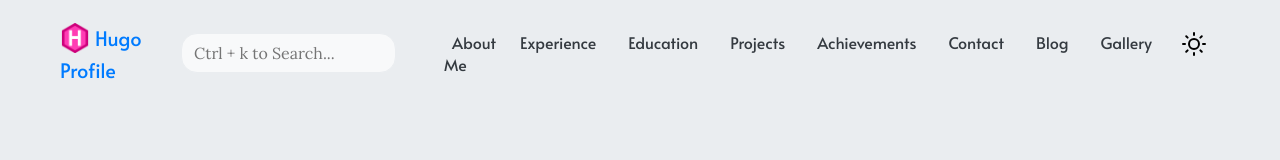
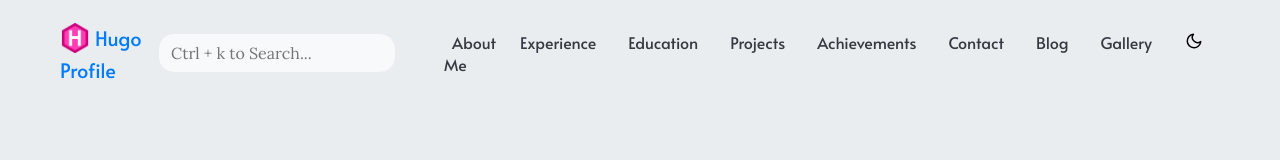
Before and after one commit to aryan-backend-wala/isabella_portfolio, a React (Vite) app: page / in a window 1280 px wide. Shown: the top 160 px of the page. Built offline with nearby package versions, Linux system fonts and the light colour scheme.

Commit message:
added dark mode to navbar and body

```diff
--- a/src/App.jsx
+++ b/src/App.jsx
@@ -1,9 +1,12 @@
 import NavBar from "./components/NavBar/NavBar";
+import ThemeProvider from "./ThemeContext";
 
 export default function App(){
   return (
-    <>
-      <NavBar />
-    </>
+    <ThemeProvider>
+      <div className="app">
+        <NavBar />
+      </div>
+    </ThemeProvider>
   )
 }
--- /dev/null
+++ b/src/ThemeContext.jsx
@@ -0,0 +1,38 @@
+import { createContext, useEffect, useState } from "react";
+
+export const ThemeContext = createContext();
+
+const ThemeProvider = ({ children }) => {
+  const [isDarkMode, setIsDarkMode] = useState(false);
+
+  const toggleTheme = () => {
+    setIsDarkMode(prevMode => !prevMode)
+  }
+
+  useEffect(() => {
+    const savedTheme = localStorage.getItem('theme');
+    if (savedTheme) {
+      setIsDarkMode(savedTheme === 'dark');
+    }
+  }, [])
+
+  useEffect(() => {
+    if (isDarkMode) {
+      document.body.classList.add('dark');
+      document.body.classList.remove('light');
+      localStorage.setItem('theme', 'dark');
+    } else {
+      document.body.classList.add('light');
+      document.body.classList.remove('dark');
+      localStorage.setItem('theme', 'light');
+    }
+  }, [isDarkMode]);
+
+  return (
+    <ThemeContext.Provider value={{ isDarkMode, toggleTheme }}>
+      {children}
+    </ThemeContext.Provider>
+  );
+}
+
+export default ThemeProvider;
--- a/src/components/NavBar/NavBar.css
+++ b/src/components/NavBar/NavBar.css
@@ -1,5 +1,6 @@
-@import url('https://fonts.googleapis.com/css2?family=Alata&display=swap');
-@import url('https://fonts.googleapis.com/css2?family=Alata&family=Lora:ital,wght@0,400..700;1,400..700&display=swap');
+#profileHeader {
+  height: 81px;
+}
 
 .navbar {
   display: flex;
@@ -36,10 +37,17 @@
   padding: 0 8px;
   font-size: 1rem;
   font-weight: 400;
-  color: rgb(52, 58, 64);
-  font-family: "Alata", sans-serif;
+  color: var(--text-color);
+  font-family: var(--font-family-alata);
 }
 
+.navbar-item.light {
+  color: var(--text-color);
+}
+
+.navbar-item.dark {
+  color: var(--text-color-dark);
+}
 .navbar-link {
   padding: 8px;
 }
@@ -50,22 +58,42 @@
   font-size: 20px;
   text-decoration: none;
   font-weight: 400;
-  color : rgb(0, 123, 255);
-  font-family: "Alata", sans-serif;
+  color : var(--text-link-color);
+  font-family: var(--font-family-alata);
 }
 
-#search {
-  background-color: rgb(248, 249, 250);
-  border: 1px solid rgb(234, 237, 240);
+.navbar-brand.light {
+  color: var(--text-link-color);
+}
+
+.navbar-brand.dark {
+  color: var(--text-link-color-dark);
+}
+
+.search {
+  background-color: var(--secondary-color);
+  border: 1px solid var(--background-color);
   padding: 6px 12px;
   border-radius: 16px;
   height: 40px;
-  font-family: "Lora", serif;
+  font-family: var(--font-family-lora);
   font-size: 16px;
   margin-right: auto;
 }
 
-#search:focus {
+.search.light {
+  background-color: var(--secondary-color);
+  border: 1px solid var(--background-color);
+  color: var(--text-color);
+}
+
+.search.dark {
+  background-color: var(--secondary-background-color-dark);
+  border: 1px solid var(--background-color-dark);
+  color: var(--text-color-dark);
+}
+
+.search:focus {
   border: none;
   outline: none;
   box-shadow: 0 8px 56px 0 rgba(15, 80, 100, 0.16);
--- a/src/components/NavBar/NavBar.jsx
+++ b/src/components/NavBar/NavBar.jsx
@@ -1,33 +1,53 @@
-import { useState } from 'react';
+import { useContext } from 'react';
 import './NavBar.css'
+import { ThemeContext } from '../../ThemeContext';
 
-export default function NavBar(){
-  const [toggle, setToggle] = useState(false);
+export default function NavBar() {
+  const { isDarkMode, toggleTheme } = useContext(ThemeContext);
   const linkList = ['About Me', 'Experience', 'Education', 'Projects', 'Achievements', 'Contact', 'Blog', 'Gallery']
   return (
-    <header>
+    <header id='profileHeader'>
       <nav className='navbar'>
         <div className='navbar-container'>
-        <a className="navbar-brand" href="/" style={{ display: 'inline-block' }}>
-          <img src="/icons/fav.png" style={{ width: '30px', height: '30px', verticalAlign: 'middle' }} />
-          <span style={{ verticalAlign: 'middle' }}> Hugo Profile</span>
-        </a>
+          <a className={`navbar-brand ${isDarkMode ? 'dark' : 'light'}`} href="/" style={{ display: 'inline-block' }}>
+            <img src="/icons/fav.png" style={{ width: '30px', height: '30px', verticalAlign: 'middle' }} />
+            <span style={{ verticalAlign: 'middle' }}> Hugo Profile</span>
+          </a>
           <input
-            id="search"
+            className={`search ${isDarkMode ? 'dark' : 'light'}`}
             placeholder='Ctrl + k to Search...'
           />
           <div id='navbar-content'>
             <ul className='navbar-nav'>
               {
                 linkList.map(link => (
-                  <li key={link} className='navbar-item'>
+                  <li key={link} className={`navbar-item ${isDarkMode ? 'dark' : 'light'}`}>
                     <a className='navbar-link'>{link}</a>
                   </li>
                 ))
               }
-              <li className='navbar-item'>
-                <button id='theme-toggle' onClick={() => setToggle(!toggle)} >
-                  <img src={`/icons/${toggle ? 'moon' : 'sun'}.svg`} />
+              <li className={`navbar-item ${isDarkMode ? 'dark' : 'light'}`}>
+                <button id='theme-toggle' onClick={toggleTheme} >
+                  {
+                    isDarkMode ?
+                      <svg id="sun"
+                        xmlns="http://www.w3.org/2000/svg" width="24" height="18" viewBox="0 0 24 24" fill="none" stroke="#e4e6eb" stroke-width="2" stroke-linecap="round" stroke-linejoin="round">
+                        <circle cx="12" cy="12" r="5"></circle>
+                        <line x1="12" y1="1" x2="12" y2="3"></line>
+                        <line x1="12" y1="21" x2="12" y2="23"></line>
+                        <line x1="4.22" y1="4.22" x2="5.64" y2="5.64"></line>
+                        <line x1="18.36" y1="18.36" x2="19.78" y2="19.78"></line>
+                        <line x1="1" y1="12" x2="3" y2="12"></line>
+                        <line x1="21" y1="12" x2="23" y2="12"></line>
+                        <line x1="4.22" y1="19.78" x2="5.64" y2="18.36"></line>
+                        <line x1="18.36" y1="5.64" x2="19.78" y2="4.22"></line>
+                      </svg> :
+                      <svg id="moon"
+                        xmlns="http://www.w3.org/2000/svg" width="24" height="18" viewBox="0 0 24 24" fill="none" stroke="black" stroke-width="2" stroke-linecap="round" stroke-linejoin="round">
+                        <path d="M21 12.79A9 9 0 1111.21 3 7 7 0 0021 12.79z">
+                        </path>
+                      </svg>
+                  }
                 </button>
               </li>
             </ul>
--- a/src/index.css
+++ b/src/index.css
@@ -1,3 +1,6 @@
+@import url('https://fonts.googleapis.com/css2?family=Alata&family=Lora:ital,wght@0,400..700;1,400..700&display=swap');
+@import url('https://fonts.googleapis.com/css2?family=Alata&display=swap');
+
 :root {
   --text-color: #343a40;
   --text-secondary-color: #6c757d;
@@ -13,57 +16,8 @@
   --secondary-background-color-dark: #212529;
   --primary-color-dark: #ffffff;
   --secondary-color-dark: #212529;
-  --bs-blue: #0d6efd;
-  --bs-indigo: #6610f2;
-  --bs-purple: #6f42c1;
-  --bs-pink: #d63384;
-  --bs-red: #dc3545;
-  --bs-orange: #fd7e14;
-  --bs-yellow: #ffc107;
-  --bs-green: #198754;
-  --bs-teal: #20c997;
-  --bs-cyan: #0dcaf0;
-  --bs-white: #fff;
-  --bs-gray: #6c757d;
-  --bs-gray-dark: #343a40;
-  --bs-gray-100: #f8f9fa;
-  --bs-gray-200: #e9ecef;
-  --bs-gray-300: #dee2e6;
-  --bs-gray-400: #ced4da;
-  --bs-gray-500: #adb5bd;
-  --bs-gray-600: #6c757d;
-  --bs-gray-700: #495057;
-  --bs-gray-800: #343a40;
-  --bs-gray-900: #212529;
-  --bs-primary: #0d6efd;
-  --bs-secondary: #6c757d;
-  --bs-success: #198754;
-  --bs-info: #0dcaf0;
-  --bs-warning: #ffc107;
-  --bs-danger: #dc3545;
-  --bs-light: #f8f9fa;
-  --bs-dark: #212529;
-  --bs-primary-rgb: 13,110,253;
-  --bs-secondary-rgb: 108,117,125;
-  --bs-success-rgb: 25,135,84;
-  --bs-info-rgb: 13,202,240;
-  --bs-warning-rgb: 255,193,7;
-  --bs-danger-rgb: 220,53,69;
-  --bs-light-rgb: 248,249,250;
-  --bs-dark-rgb: 33,37,41;
-  --bs-white-rgb: 255,255,255;
-  --bs-black-rgb: 0,0,0;
-  --bs-body-color-rgb: 33,37,41;
-  --bs-body-bg-rgb: 255,255,255;
-  --bs-font-sans-serif: system-ui,-apple-system,"Segoe UI",Roboto,"Helvetica Neue",Arial,"Noto Sans","Liberation Sans",sans-serif,"Apple Color Emoji","Segoe UI Emoji","Segoe UI Symbol","Noto Color Emoji";
-  --bs-font-monospace: SFMono-Regular,Menlo,Monaco,Consolas,"Liberation Mono","Courier New",monospace;
-  --bs-gradient: linear-gradient(180deg, rgba(255, 255, 255, 0.15), rgba(255, 255, 255, 0));
-  --bs-body-font-family: var(--bs-font-sans-serif);
-  --bs-body-font-size: 1rem;
-  --bs-body-font-weight: 400;
-  --bs-body-line-height: 1.5;
-  --bs-body-color: #212529;
-  --bs-body-bg: #fff;
+  --font-family-lora: "Lora", serif;
+  --font-family-alata: "Alata", sans-serif;
 }
 
 * {
@@ -74,6 +28,14 @@
 body {
   height: 100vh;
   background-color: var(--background-color);
-  font-size: var(--bs-body-font-size);
-  font-family: var(--bs-font-sans-serif);
+  font-size: 16px;
+  transition: background-color 0.3s ease, color 0.3s ease;
 }
+
+body.light {
+  background-color: var(--background-color);
+}
+
+body.dark {
+  background-color: var(--background-color-dark);
+}
```
Also changed, not shown: public/icons/moon.svg (deleted), public/icons/sun.svg (deleted).
